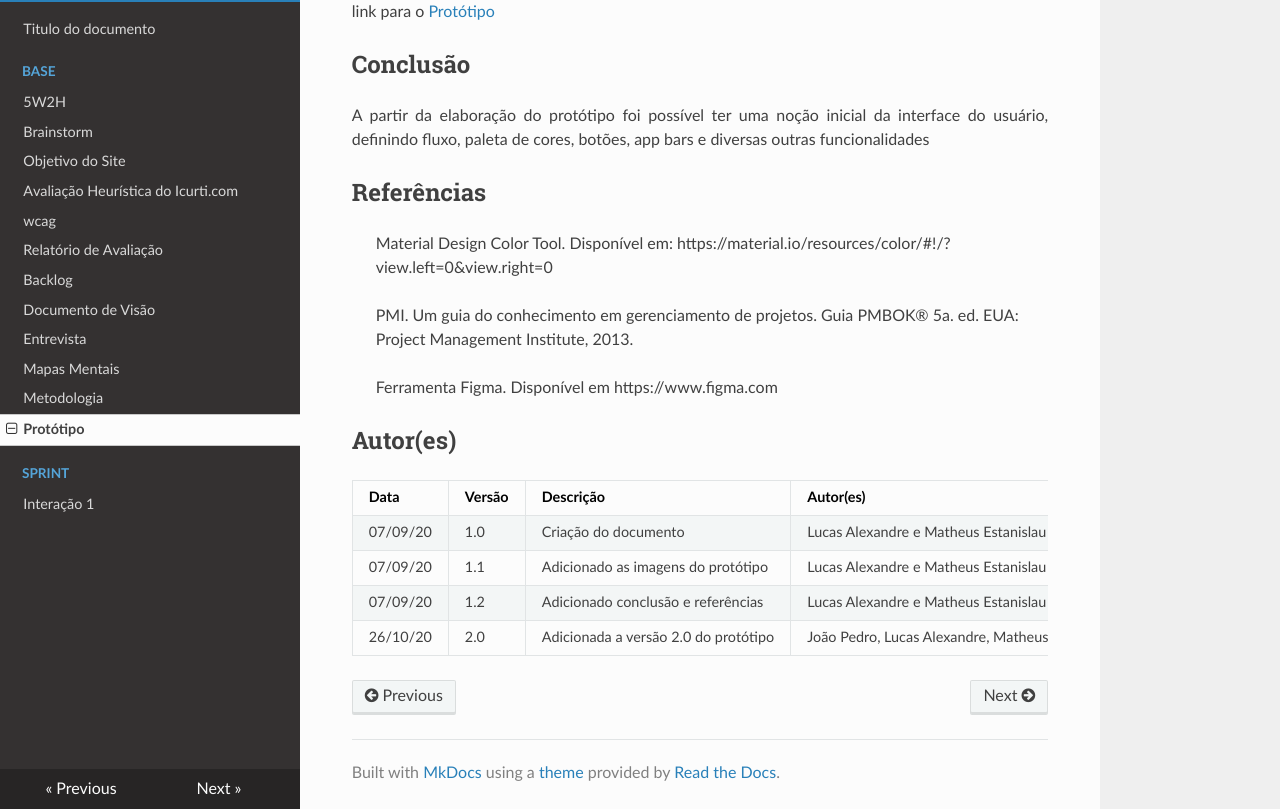
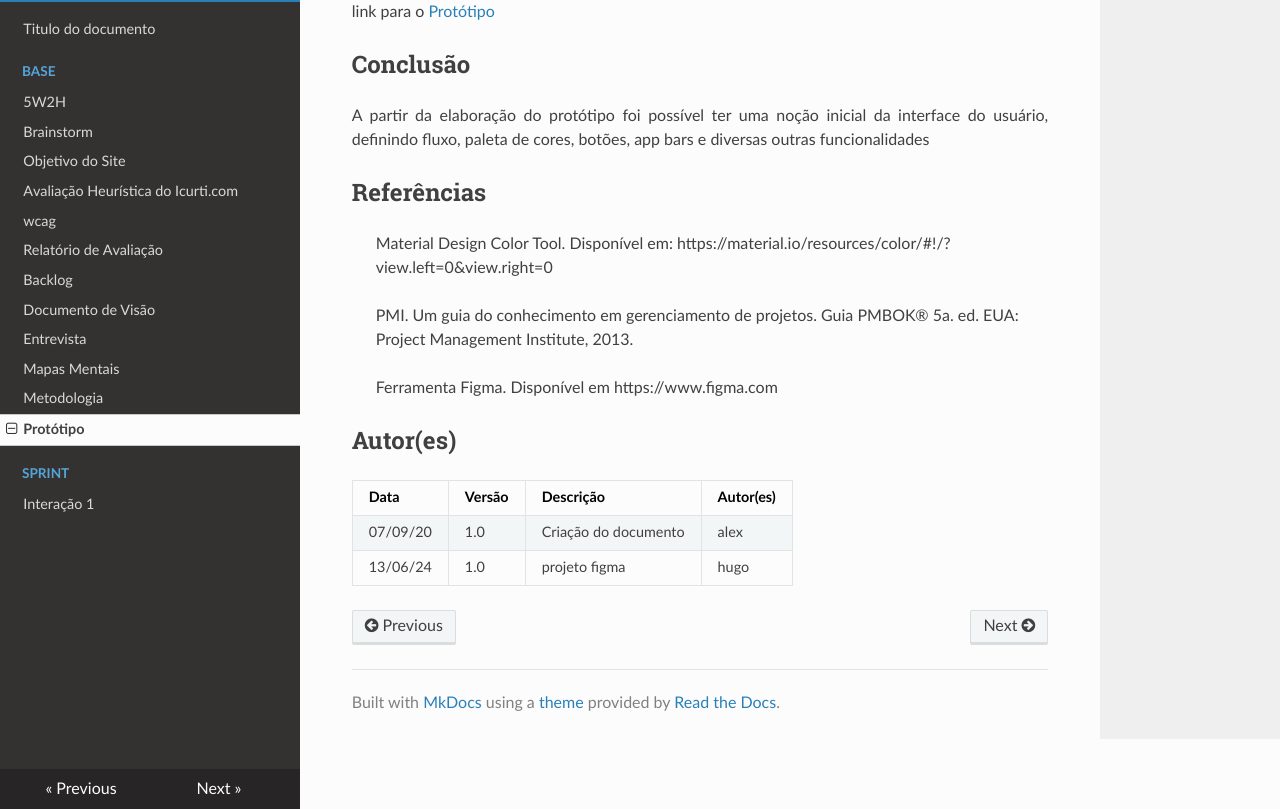
Before and after one commit to alexcyrillo/materias-faculdade, an MkDocs documentation site: the page built from docs/base/prototipo_alta_fidelidade.md, in a window 1280 px wide and 900 px high, scrolled down 7792 px, cut to the strip 91-900 px from the top of the window. Built offline with MkDocs 1.6.1, drawn with Linux system fonts in a browser that asks for light colours; nearby versions of some CDN libraries.

Commit message:
Update prototipo_alta_fidelidade.md
autores

```diff
--- a/docs/base/prototipo_alta_fidelidade.md
+++ b/docs/base/prototipo_alta_fidelidade.md
@@ -114,7 +114,5 @@ A partir da elaboração do protótipo foi possível ter uma noção inicial da
 
 | Data | Versão | Descrição | Autor(es) |
 | -- | -- | -- | -- |
-| 07/09/20 | 1.0 | Criação do documento | Lucas Alexandre e Matheus Estanislau  |
-| 07/09/20 | 1.1 | Adicionado as imagens do protótipo | Lucas Alexandre e Matheus Estanislau  |
-| 07/09/20 | 1.2 | Adicionado conclusão e referências  | Lucas Alexandre e Matheus Estanislau  |
-| 26/10/20 | 2.0 | Adicionada a versão 2.0 do protótipo| João Pedro, Lucas Alexandre, Matheus Estanislau, Moacir Mascarenha e Renan Cristyan|
+| 07/09/20 | 1.0 | Criação do documento | alex  |
+| 13/06/24 | 1.0 |projeto figma | hugo  |
```
